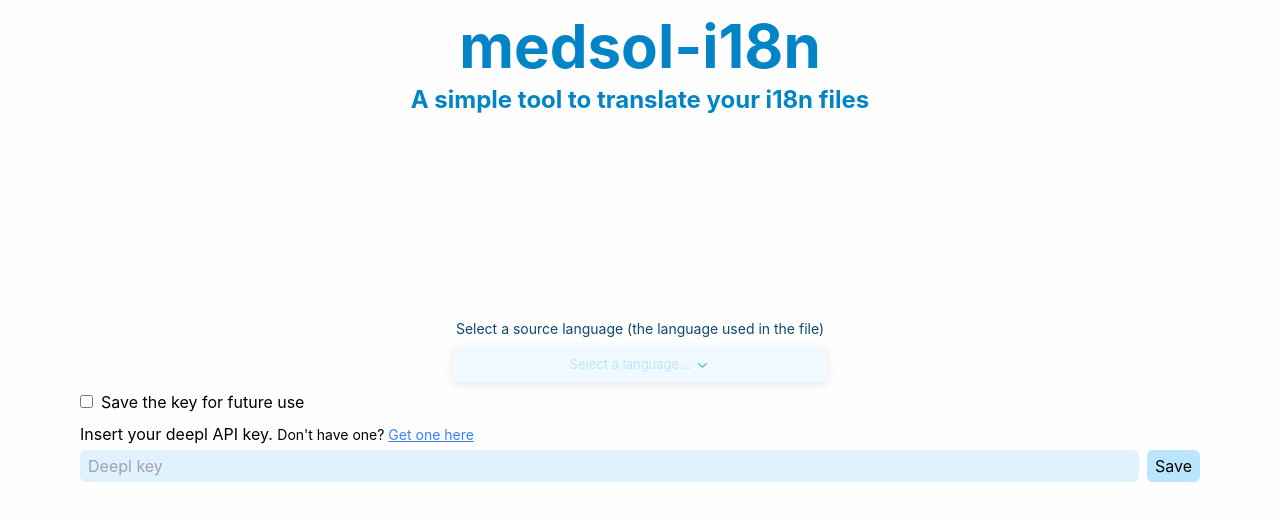
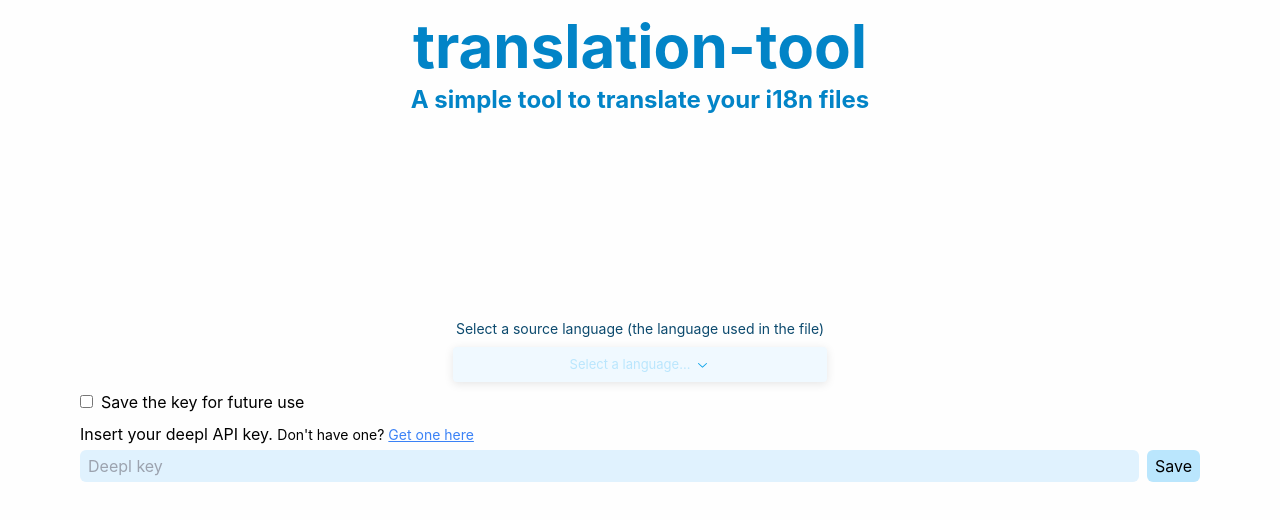
Before and after one commit to medanosol/translation-tool, a React (Vite) app: page / in a window 1280 px wide. Shown: the top 520 px of the page. Built offline with nearby package versions, Linux system fonts and the light colour scheme.

Commit message:
Github Actions

```diff
--- a/index.html
+++ b/index.html
@@ -4,7 +4,7 @@
     <meta charset="UTF-8" />
     <link rel="icon" type="image/svg+xml" href="/vite.svg" />
     <meta name="viewport" content="width=device-width, initial-scale=1.0" />
-    <title>medsol-i18n</title>
+    <title>translation-tool</title>
   </head>
   <body>
     <div id="root"></div>
--- a/src/App.tsx
+++ b/src/App.tsx
@@ -1,6 +1,6 @@
-import { QueryClient, QueryClientProvider } from "react-query";
-import { DeeplContextProvider } from "./components/deeplContext/DeeplContext";
-import ManualTranslator from "./components/manualTranslator/ManualTranslator";
+import { QueryClient, QueryClientProvider } from 'react-query';
+import { DeeplContextProvider } from './components/deeplContext/DeeplContext';
+import ManualTranslator from './components/manualTranslator/ManualTranslator';
 
 const queryClient = new QueryClient({
   defaultOptions: {
@@ -14,7 +14,7 @@
     <div className="container flex flex-col items-center justify-center w-screen min-h-screen px-20 py-10 mx-auto">
       <header className="fixed top-0 flex flex-col gap-2 p-4">
         <span className="text-6xl font-bold text-center text-sky-600">
-          medsol-i18n
+          translation-tool
         </span>
         <span className="text-2xl font-bold text-center text-sky-600">
           A simple tool to translate your i18n files
```
Also changed, not shown: package.json (+7 -4 lines), 3 other files (tests, documents, lock files or other folders).
